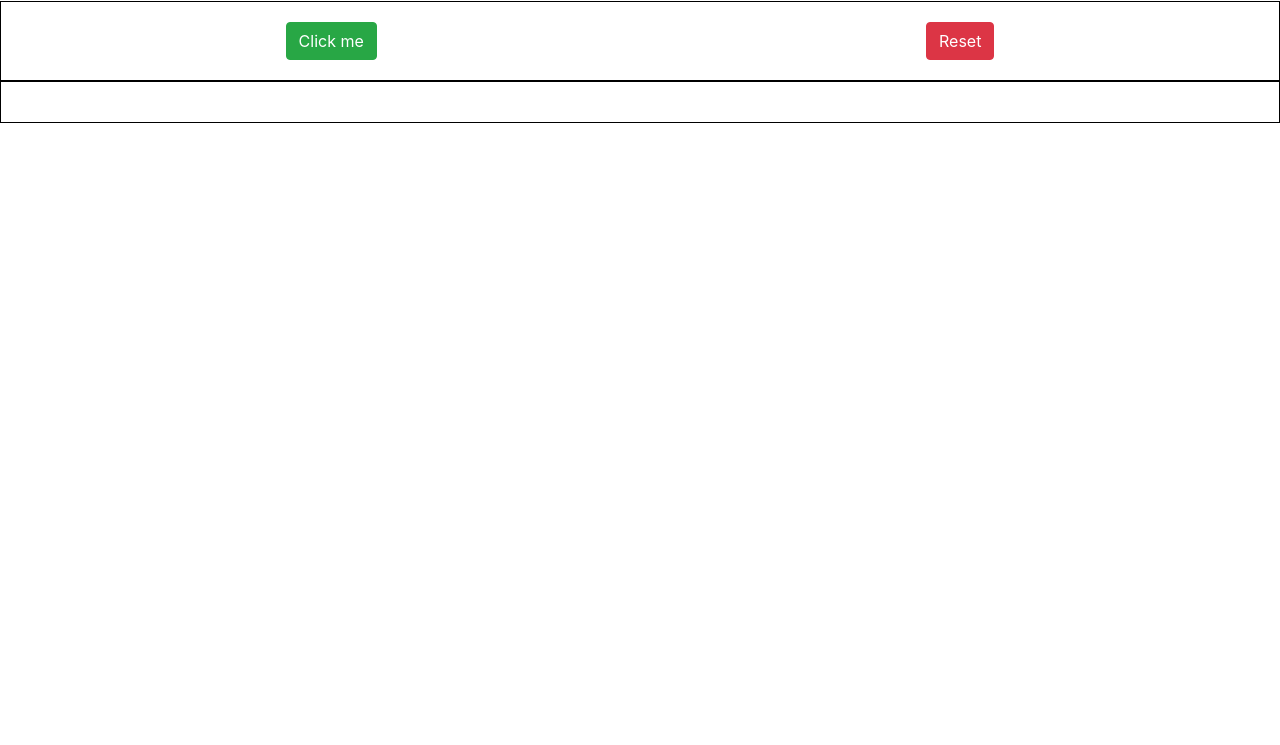
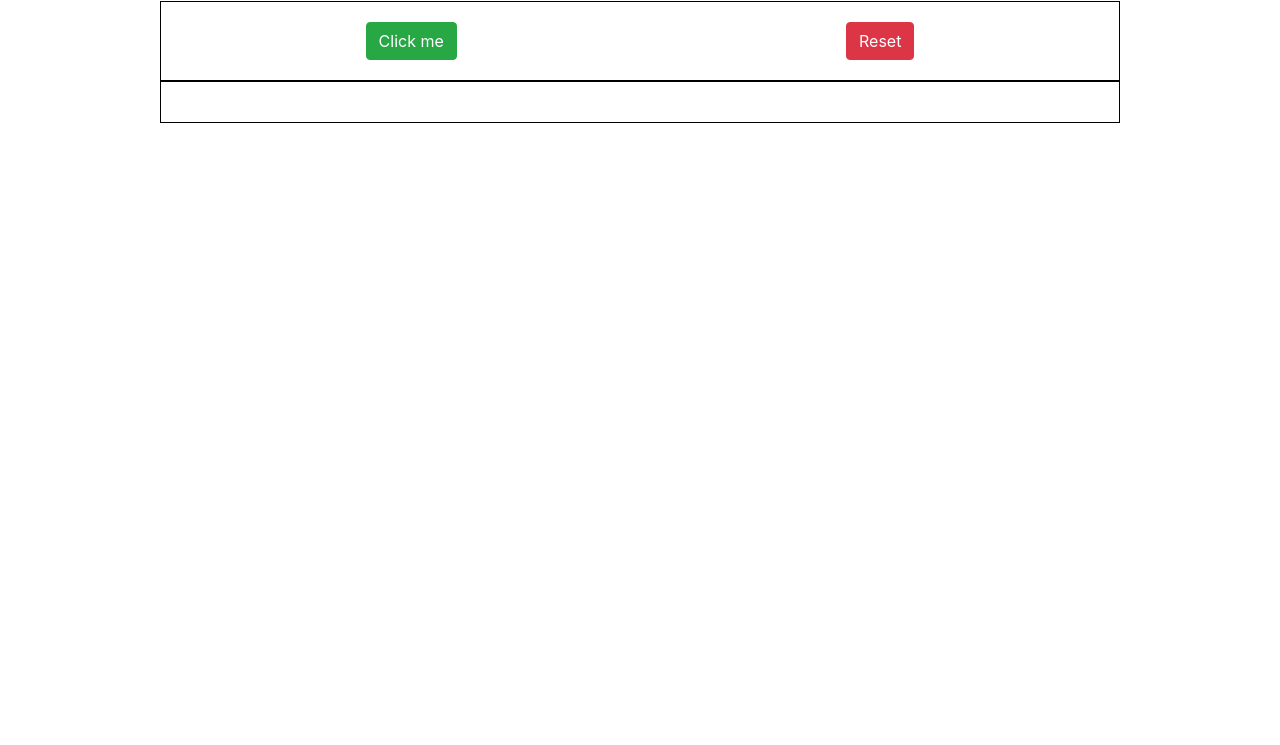
Before and after one commit to SkvProgrammer/mini-js-project, a plain HTML site: page index.html in a window 1280 px wide. Shown: the part 55-800 px from the top of the page. Drawn offline with nearby package versions, Linux system fonts and the light colour scheme.

Commit message:
'completed'

```diff
--- a/style.css
+++ b/style.css
@@ -1,6 +1,11 @@
 body{
     margin:0px;
     padding:0px;
+}
+.container-1{
+    width:75%;
+    margin:0px auto;
+    text-align:center;
 }
 .flex-box-container-1{
 display:flex;
@@ -13,4 +18,5 @@ flex-direction:row;
 
 .flex-box-container-1 div{
     padding:10px;
+    margin:0px auto;
 }
```
